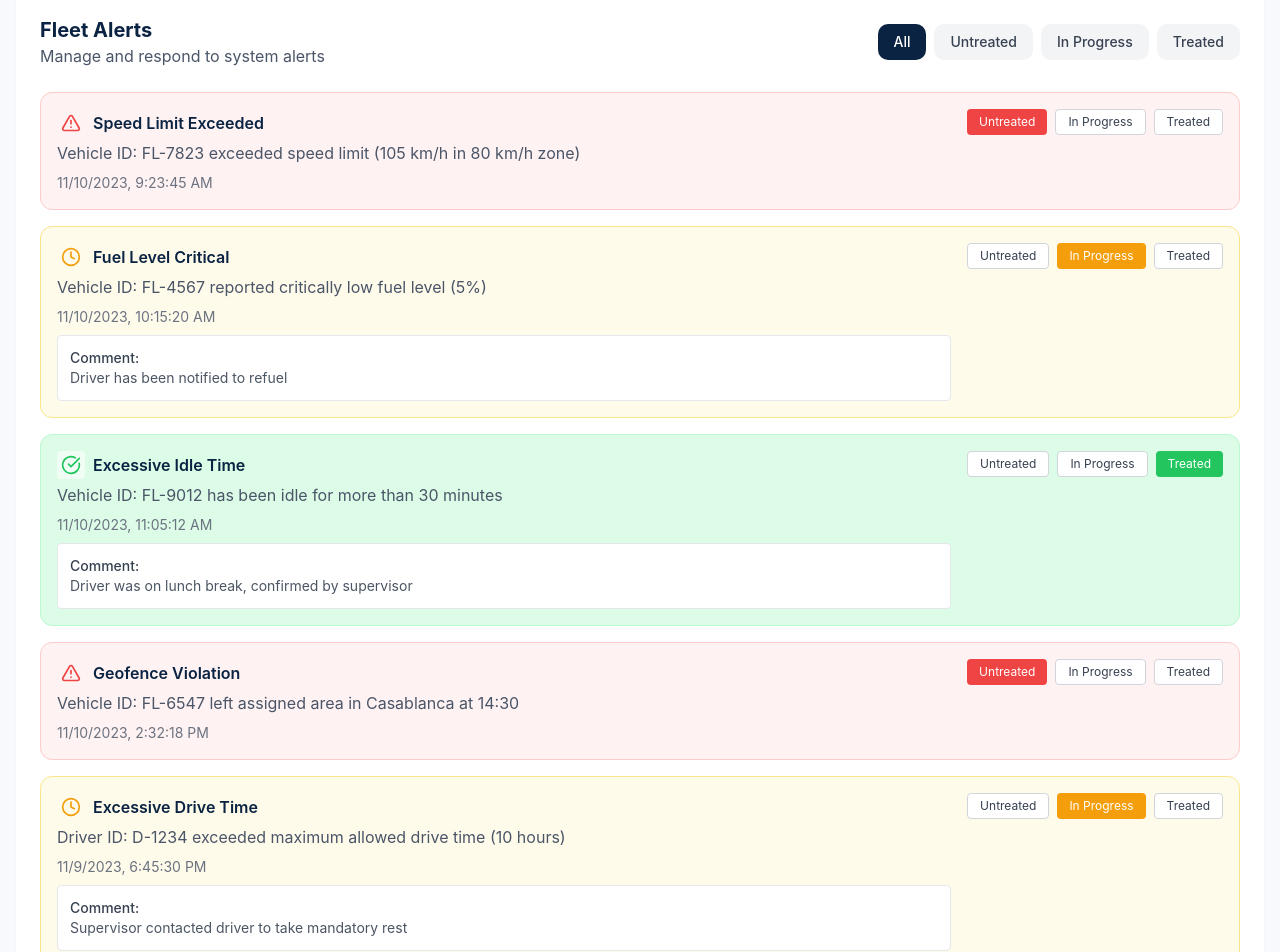
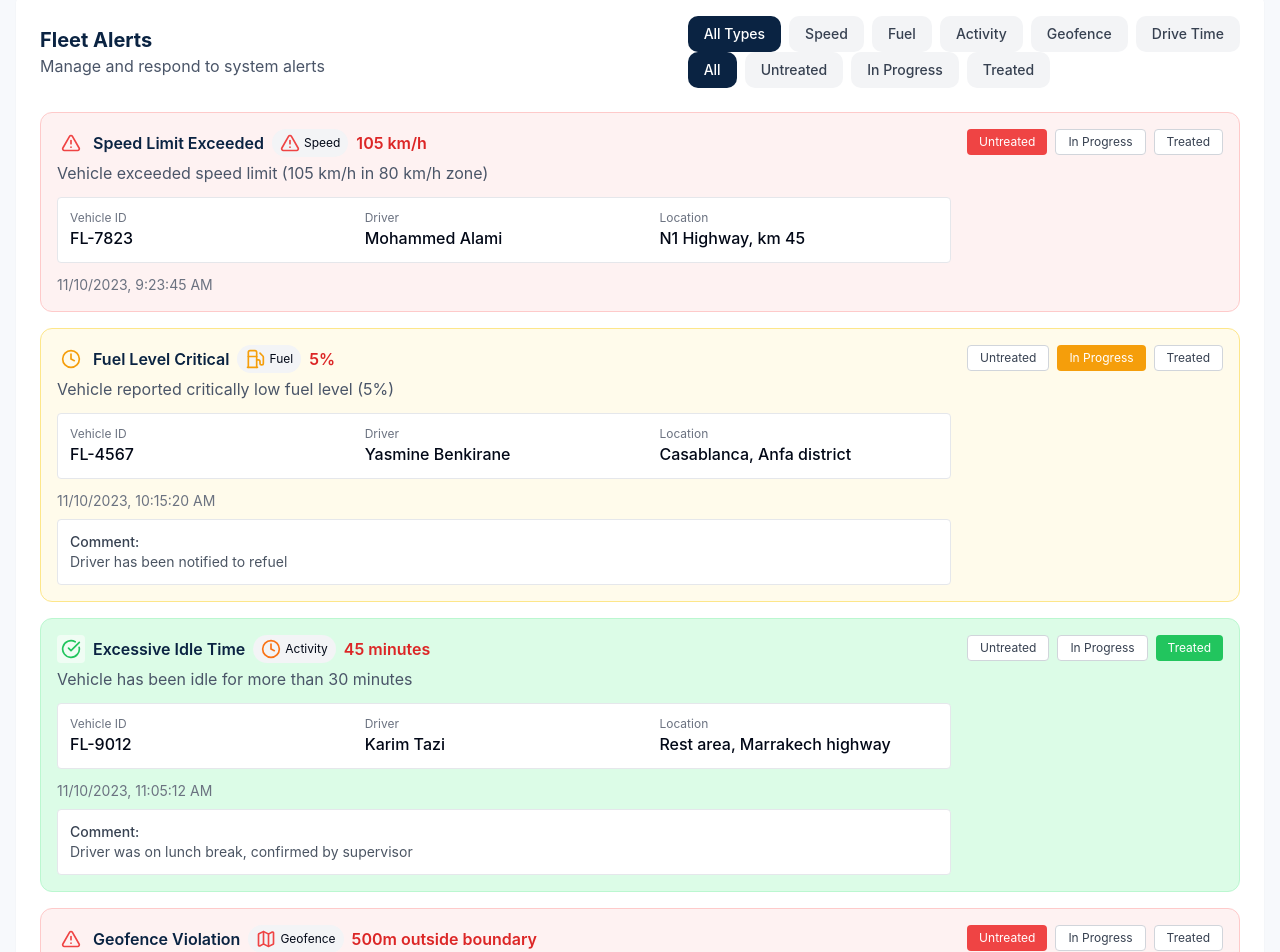
Before and after one commit to abirEssadkia/System-de-gestion-de-fleet, a React (Vite) app: page /alert-management in a window 1280 px wide. Shown: the part 100-1052 px from the top of the page. Built offline with nearby package versions, Linux system fonts and the light colour scheme.

Commit message:
Display and manage alert details
Implements detailed view and management options for each alert.

```diff
--- a/src/components/dashboard/AlertCard.tsx
+++ b/src/components/dashboard/AlertCard.tsx
@@ -2,6 +2,7 @@
 import React from 'react';
 import { cn } from '@/lib/utils';
 import { DashboardCard } from './DashboardCard';
+import { useNavigate } from 'react-router-dom';
 
 interface AlertCardProps {
   title: string;
@@ -12,6 +13,7 @@ interface AlertCardProps {
   iconColor?: string;
   className?: string;
   delay?: '100' | '200' | '300' | '400' | '500';
+  alertType?: 'speed' | 'fuel' | 'activity' | 'geofence' | 'time';
 }
 
 export const AlertCard = ({
@@ -23,9 +25,20 @@ export const AlertCard = ({
   iconColor = 'text-red-500',
   className,
   delay,
+  alertType = 'speed',
 }: AlertCardProps) => {
+  const navigate = useNavigate();
+
+  const handleClick = () => {
+    navigate(`/alert-management?type=${alertType}`);
+  };
+
   return (
-    <DashboardCard className={cn("", className)} delay={delay}>
+    <DashboardCard
+      className={cn("cursor-pointer hover:shadow-md transition-shadow", className)}
+      delay={delay}
+      onClick={handleClick}
+    >
       <div className="flex justify-between items-center">
         <div>
           <h3 className="dashboard-title">{title}</h3>
--- a/src/components/dashboard/cards/AlertCardsRow.tsx
+++ b/src/components/dashboard/cards/AlertCardsRow.tsx
@@ -15,6 +15,7 @@ export const AlertCardsRow = () => {
         iconColor="text-red-500"
         className="col-span-1 bg-red-50"
         delay="100"
+        alertType="speed"
       />
 
       <AlertCard
@@ -25,6 +26,7 @@ export const AlertCardsRow = () => {
         iconBg="bg-amber-100"
         iconColor="text-amber-500"
         delay="200"
+        alertType="fuel"
       />
 
       <AlertCard
@@ -35,6 +37,7 @@ export const AlertCardsRow = () => {
         iconBg="bg-red-100"
         iconColor="text-red-500"
         delay="300"
+        alertType="activity"
       />
 
       <AlertCard
@@ -45,6 +48,7 @@ export const AlertCardsRow = () => {
         iconBg="bg-red-100"
         iconColor="text-red-500"
         delay="400"
+        alertType="geofence"
       />
 
       <AlertCard
@@ -55,6 +59,7 @@ export const AlertCardsRow = () => {
         iconBg="bg-blue-100"
         iconColor="text-blue-500"
         delay="500"
+        alertType="time"
       />
     </>
   );
--- a/src/pages/AlertManagement.tsx
+++ b/src/pages/AlertManagement.tsx
@@ -1,10 +1,12 @@
 
-import React, { useState } from 'react';
-import { useNavigate } from 'react-router-dom';
-import { ArrowLeft, BellRing, AlertTriangle, Clock, CheckCircle } from 'lucide-react';
+import React, { useState, useEffect } from 'react';
+import { useNavigate, useLocation } from 'react-router-dom';
+import { ArrowLeft, BellRing, AlertTriangle, Clock, CheckCircle, Fuel, Map, Shield } from 'lucide-react';
+import { toast } from '@/hooks/use-toast';
 
 // Alert status types
 type AlertStatus = 'untreated' | 'in-progress' | 'treated';
+type AlertType = 'speed' | 'fuel' | 'activity' | 'geofence' | 'time' | 'all';
 
 // Alert data structure
 interface Alert {
@@ -14,73 +16,108 @@ interface Alert {
   timestamp: string;
   status: AlertStatus;
   comment?: string;
-  type: 'speed' | 'fuel' | 'activity' | 'geofence' | 'time';
+  type: AlertType;
+  value?: string;
+  vehicleId: string;
+  driverName?: string;
+  location?: string;
 }
 
 const AlertManagement = () => {
   const navigate = useNavigate();
+  const location = useLocation();
+  const queryParams = new URLSearchParams(location.search);
+  const alertTypeParam = queryParams.get('type') as AlertType | null;
 
   // Sample alert data
   const [alerts, setAlerts] = useState<Alert[]>([
     {
       id: 1,
       title: "Speed Limit Exceeded",
-      description: "Vehicle ID: FL-7823 exceeded speed limit (105 km/h in 80 km/h zone)",
+      description: "Vehicle exceeded speed limit (105 km/h in 80 km/h zone)",
       timestamp: "2023-11-10T09:23:45",
       status: 'untreated',
-      type: 'speed'
+      type: 'speed',
+      value: "105 km/h",
+      vehicleId: "FL-7823",
+      driverName: "Mohammed Alami",
+      location: "N1 Highway, km 45"
     },
     {
       id: 2,
       title: "Fuel Level Critical",
-      description: "Vehicle ID: FL-4567 reported critically low fuel level (5%)",
+      description: "Vehicle reported critically low fuel level (5%)",
       timestamp: "2023-11-10T10:15:20",
       status: 'in-progress',
       comment: "Driver has been notified to refuel",
-      type: 'fuel'
+      type: 'fuel',
+      value: "5%",
+      vehicleId: "FL-4567",
+      driverName: "Yasmine Benkirane",
+      location: "Casablanca, Anfa district"
     },
     {
       id: 3,
       title: "Excessive Idle Time",
-      description: "Vehicle ID: FL-9012 has been idle for more than 30 minutes",
+      description: "Vehicle has been idle for more than 30 minutes",
       timestamp: "2023-11-10T11:05:12",
       status: 'treated',
       comment: "Driver was on lunch break, confirmed by supervisor",
-      type: 'activity'
+      type: 'activity',
+      value: "45 minutes",
+      vehicleId: "FL-9012",
+      driverName: "Karim Tazi",
+      location: "Rest area, Marrakech highway"
     },
     {
       id: 4,
       title: "Geofence Violation",
-      description: "Vehicle ID: FL-6547 left assigned area in Casablanca at 14:30",
+      description: "Vehicle left assigned area in Casablanca at 14:30",
       timestamp: "2023-11-10T14:32:18",
       status: 'untreated',
-      type: 'geofence'
+      type: 'geofence',
+      value: "500m outside boundary",
+      vehicleId: "FL-6547",
+      driverName: "Leila Bennani",
+      location: "Mohammedia outskirts"
     },
     {
       id: 5,
       title: "Excessive Drive Time",
-      description: "Driver ID: D-1234 exceeded maximum allowed drive time (10 hours)",
+      description: "Driver exceeded maximum allowed drive time (10 hours)",
       timestamp: "2023-11-09T18:45:30",
       status: 'in-progress',
       comment: "Supervisor contacted driver to take mandatory rest",
-      type: 'time'
+      type: 'time',
+      value: "10h 35m",
+      vehicleId: "FL-3210",
+      driverName: "Omar Bouazza",
+      location: "Tangier - Agadir route"
     },
     {
       id: 6,
       title: "Speed Limit Exceeded",
-      description: "Vehicle ID: FL-3452 exceeded speed limit (95 km/h in 70 km/h zone)",
+      description: "Vehicle exceeded speed limit (95 km/h in 70 km/h zone)",
       timestamp: "2023-11-09T16:12:40",
       status: 'treated',
       comment: "Driver received warning, acknowledged the violation",
-      type: 'speed'
+      type: 'speed',
+      value: "95 km/h",
+      vehicleId: "FL-3452",
+      driverName: "Fatima Zohra",
+      location: "Rabat city center"
     },
     {
       id: 7,
       title: "Geofence Violation",
-      description: "Vehicle ID: FL-8732 entered restricted area in Rabat at 09:15",
+      description: "Vehicle entered restricted area in Rabat at 09:15",
       timestamp: "2023-11-09T09:17:22",
       status: 'untreated',
-      type: 'geofence'
+      type: 'geofence',
+      value: "Unauthorized zone entry",
+      vehicleId: "FL-8732",
+      driverName: "Hassan Cherkaoui",
+      location: "Government restricted area, Rabat"
     },
   ]);
 
@@ -91,6 +128,16 @@ const AlertManagement = () => {
 
   // Filter state
   const [statusFilter, setStatusFilter] = useState<AlertStatus | 'all'>('all');
+  const [typeFilter, setTypeFilter] = useState<AlertType>('all');
+
+  // Set type filter based on URL parameter
+  useEffect(() => {
+    if (alertTypeParam && ['speed', 'fuel', 'activity', 'geofence', 'time'].includes(alertTypeParam)) {
+      setTypeFilter(alertTypeParam);
+    } else {
+      setTypeFilter('all');
+    }
+  }, [alertTypeParam]);
 
   // Handle the status change
   const handleStatusChange = (alert: Alert, newStatus: AlertStatus) => {
@@ -111,6 +158,11 @@ const AlertManagement = () => {
       setAlerts(updatedAlerts);
       setEditingAlert(null);
       setCommentText('');
+
+      toast({
+        title: "Alert Updated",
+        description: `The alert status has been changed to ${selectedStatus.replace('-', ' ')}.`,
+      });
     }
   };
 
@@ -120,10 +172,12 @@ const AlertManagement = () => {
     setCommentText('');
   };
 
-  // Filter alerts based on selected status
-  const filteredAlerts = statusFilter === 'all'
-    ? alerts
-    : alerts.filter(alert => alert.status === statusFilter);
+  // Filter alerts based on selected status and type
+  const filteredAlerts = alerts.filter(alert => {
+    const statusMatch = statusFilter === 'all' || alert.status === statusFilter;
+    const typeMatch = typeFilter === 'all' || alert.type === typeFilter;
+    return statusMatch && typeMatch;
+  });
 
   // Get status icon and color
   const getStatusInfo = (status: AlertStatus) => {
@@ -134,6 +188,36 @@ const AlertManagement = () => {
         return { icon: <Clock className="w-5 h-5" />, color: 'text-amber-500 bg-amber-50' };
       case 'treated':
         return { icon: <CheckCircle className="w-5 h-5" />, color: 'text-green-500 bg-green-50' };
+    }
+  };
+
+  // Get alert type icon
+  const getAlertTypeIcon = (type: AlertType) => {
+    switch(type) {
+      case 'speed':
+        return <AlertTriangle className="w-5 h-5 text-red-500" />;
+      case 'fuel':
+        return <Fuel className="w-5 h-5 text-amber-500" />;
+      case 'activity':
+        return <Clock className="w-5 h-5 text-orange-500" />;
+      case 'geofence':
+        return <Map className="w-5 h-5 text-red-500" />;
+      case 'time':
+        return <Clock className="w-5 h-5 text-blue-500" />;
+      default:
+        return <BellRing className="w-5 h-5 text-gray-500" />;
+    }
+  };
+
+  // Get alert type name
+  const getAlertTypeName = (type: AlertType) => {
+    switch(type) {
+      case 'speed': return 'Speed';
+      case 'fuel': return 'Fuel';
+      case 'activity': return 'Activity';
+      case 'geofence': return 'Geofence';
+      case 'time': return 'Drive Time';
+      default: return 'All Types';
     }
   };
 
@@ -148,6 +232,12 @@ const AlertManagement = () => {
             <ArrowLeft className="w-5 h-5" />
           </button>
           <h1 className="text-lg font-semibold">Alert Management</h1>
+          {typeFilter !== 'all' && (
+            <div className="ml-4 bg-white/10 px-3 py-1 rounded-full text-sm flex items-center">
+              {getAlertTypeIcon(typeFilter)}
+              <span className="ml-2">{getAlertTypeName(typeFilter)} Alerts</span>
+            </div>
+          )}
         </div>
       </div>
 
@@ -156,10 +246,79 @@ const AlertManagement = () => {
           <div className="flex flex-col md:flex-row justify-between items-start md:items-center mb-6">
             <div>
               <h2 className="text-xl font-bold text-fleet-navy">Fleet Alerts</h2>
-              <p className="text-fleet-dark-gray">Manage and respond to system alerts</p>
+              <p className="text-fleet-dark-gray">
+                {typeFilter !== 'all'
+                  ? `Manage and respond to ${getAlertTypeName(typeFilter).toLowerCase()} alerts`
+                  : 'Manage and respond to system alerts'}
+              </p>
             </div>
 
-            <div className="mt-4 md:mt-0">
+            <div className="mt-4 md:mt-0 space-y-3 md:space-y-0">
+              {/* Alert Type Filter */}
+              <div className="flex space-x-2 mb-3 md:mb-0 md:justify-end">
+                <button
+                  onClick={() => setTypeFilter('all')}
+                  className={`px-4 py-2 rounded-md text-sm font-medium transition-colors ${
+                    typeFilter === 'all'
+                      ? 'bg-fleet-navy text-white'
+                      : 'bg-gray-100 text-gray-700 hover:bg-gray-200'
+                  }`}
+                >
+                  All Types
+                </button>
+                <button
+                  onClick={() => setTypeFilter('speed')}
+                  className={`px-4 py-2 rounded-md text-sm font-medium transition-colors ${
+                    typeFilter === 'speed'
+                      ? 'bg-red-500 text-white'
+                      : 'bg-gray-100 text-gray-700 hover:bg-gray-200'
+                  }`}
+                >
+                  Speed
+                </button>
+                <button
+                  onClick={() => setTypeFilter('fuel')}
+                  className={`px-4 py-2 rounded-md text-sm font-medium transition-colors ${
+                    typeFilter === 'fuel'
+                      ? 'bg-amber-500 text-white'
+                      : 'bg-gray-100 text-gray-700 hover:bg-gray-200'
+                  }`}
+                >
+                  Fuel
+                </button>
+                <button
+                  onClick={() => setTypeFilter('activity')}
+                  className={`px-4 py-2 rounded-md text-sm font-medium transition-colors ${
+                    typeFilter === 'activity'
+                      ? 'bg-orange-500 text-white'
+                      : 'bg-gray-100 text-gray-700 hover:bg-gray-200'
+                  }`}
+                >
+                  Activity
+                </button>
+                <button
+                  onClick={() => setTypeFilter('geofence')}
+                  className={`px-4 py-2 rounded-md text-sm font-medium transition-colors ${
+                    typeFilter === 'geofence'
+                      ? 'bg-violet-500 text-white'
+                      : 'bg-gray-100 text-gray-700 hover:bg-gray-200'
+                  }`}
+                >
+                  Geofence
+                </button>
+                <button
+                  onClick={() => setTypeFilter('time')}
+                  className={`px-4 py-2 rounded-md text-sm font-medium transition-colors ${
+                    typeFilter === 'time'
+                      ? 'bg-blue-500 text-white'
+                      : 'bg-gray-100 text-gray-700 hover:bg-gray-200'
+                  }`}
+                >
+                  Drive Time
+                </button>
+              </div>
+
+              {/* Status Filter */}
               <div className="flex space-x-2">
                 <button
                   onClick={() => setStatusFilter('all')}
@@ -231,9 +390,37 @@ const AlertManagement = () => {
                           {getStatusInfo(alert.status).icon}
                         </div>
                         <h3 className="font-semibold text-fleet-navy">{alert.title}</h3>
+                        <div className="ml-2 bg-gray-100 text-xs rounded-full px-2 py-1 flex items-center">
+                          {getAlertTypeIcon(alert.type)}
+                          <span className="ml-1">{getAlertTypeName(alert.type)}</span>
+                        </div>
+                        {alert.value && (
+                          <div className="ml-2 font-semibold text-red-600">{alert.value}</div>
+                        )}
                       </div>
                       <p className="text-fleet-dark-gray mb-2">{alert.description}</p>
-                      <div className="text-sm text-gray-500">
+
+                      {/* Additional Alert Details */}
+                      <div className="grid grid-cols-1 md:grid-cols-3 gap-4 mt-3 bg-white p-3 rounded border border-gray-200">
+                        <div>
+                          <div className="text-xs text-gray-500">Vehicle ID</div>
+                          <div className="font-medium">{alert.vehicleId}</div>
+                        </div>
+                        {alert.driverName && (
+                          <div>
+                            <div className="text-xs text-gray-500">Driver</div>
+                            <div className="font-medium">{alert.driverName}</div>
+                          </div>
+                        )}
+                        {alert.location && (
+                          <div>
+                            <div className="text-xs text-gray-500">Location</div>
+                            <div className="font-medium">{alert.location}</div>
+                          </div>
+                        )}
+                      </div>
+
+                      <div className="text-sm text-gray-500 mt-3">
                         {new Date(alert.timestamp).toLocaleString()}
                       </div>
 
```
